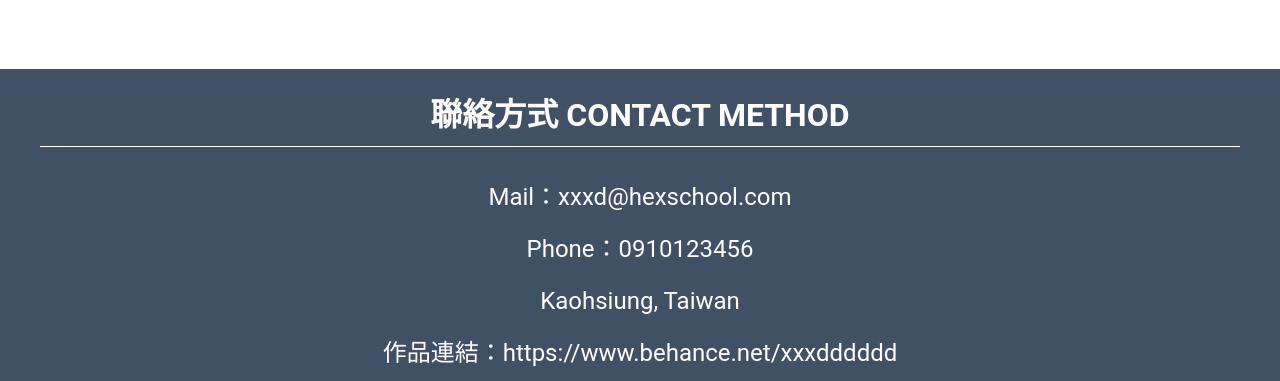
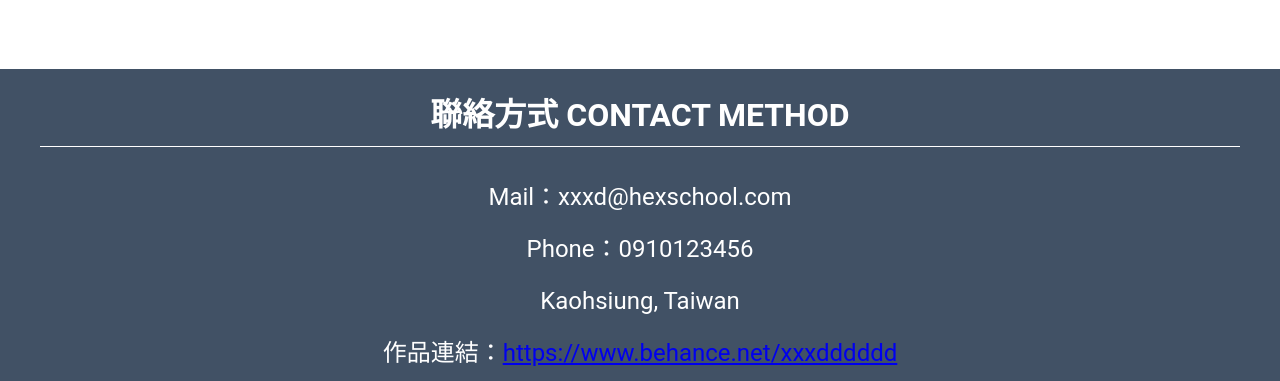
Before and after one commit to Ivy-Ho/Live-Course-Resume-Design, a plain HTML site: page index.html in a window 1280 px wide. Shown: the part 2645-3026 px from the top of the page. Drawn offline with Linux system fonts and the light colour scheme.

Commit message:
link revise

```diff
--- a/index.html
+++ b/index.html
@@ -87,7 +87,7 @@
                 <li>Mail：xxxd@hexschool.com</li>
                 <li>Phone：0910123456</li>
                 <li>Kaohsiung, Taiwan</li>
-                <li>作品連結：https://www.behance.net/xxxdddddd</li>
+                <li>作品連結：<a href="#">https://www.behance.net/xxxdddddd</a></li>
             </ul>
             <div class="icon-wrap">
                 <a href="#"><img src="img/facebook.svg" alt="facebook-link"></a>
```
